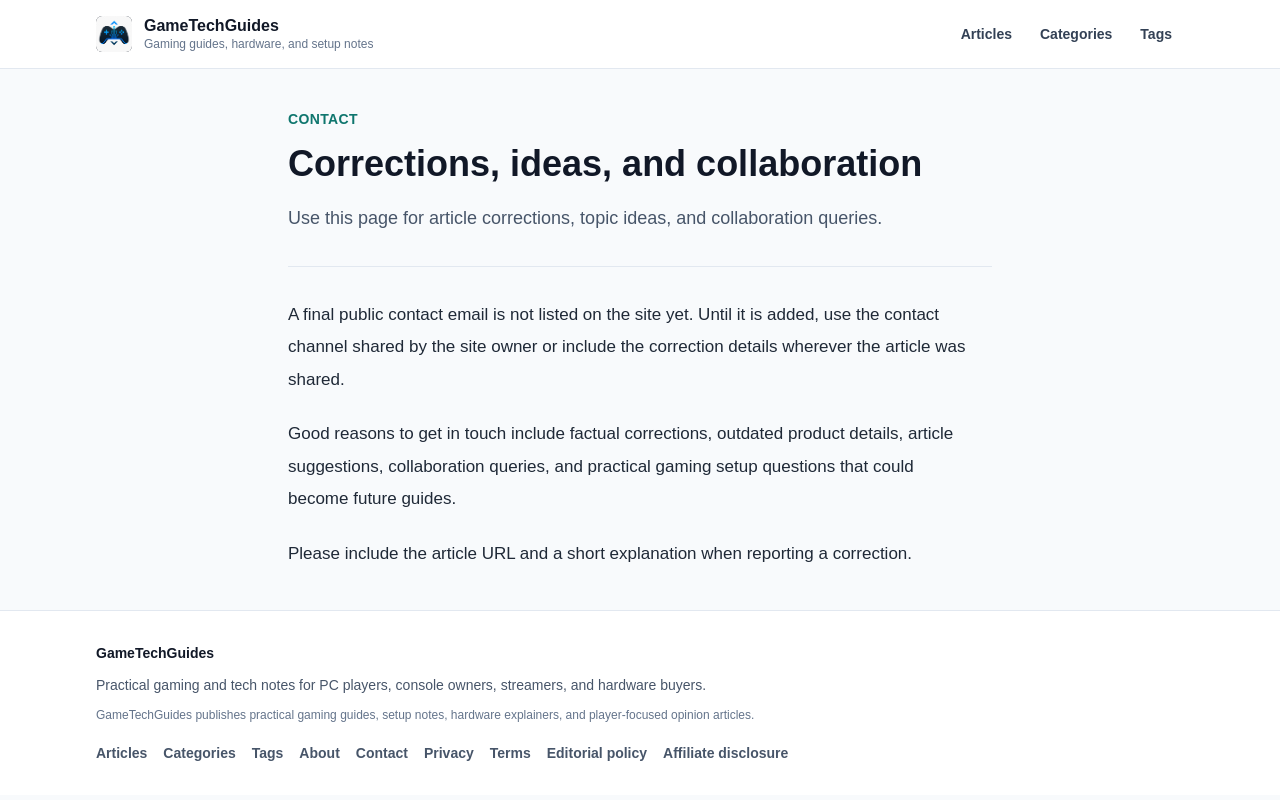
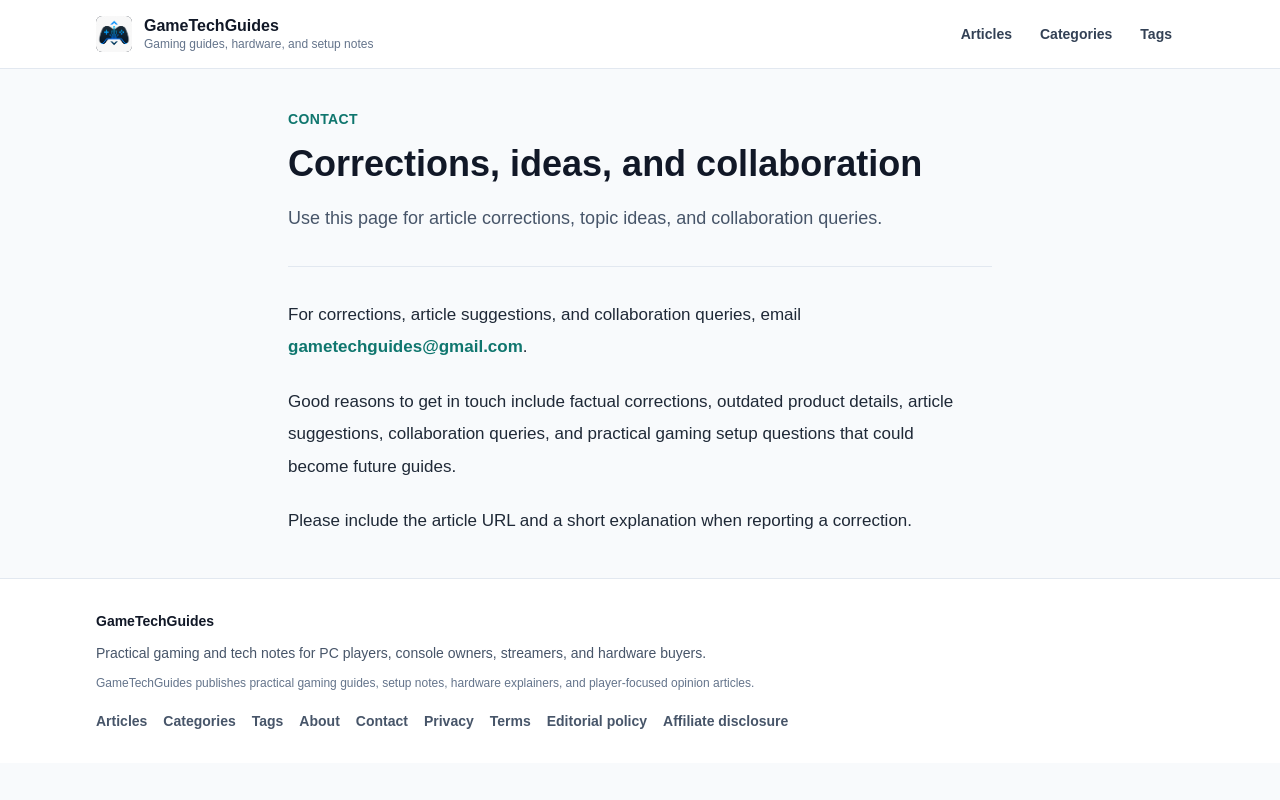
Before and after one commit to NeerajNero/-GameTechBlog-, a Next.js app in the folder apps/web/: page /contact in a window 1280 px wide. Built offline with nearby package versions, Linux system fonts and the light colour scheme; no server answers.

Commit message:
added contact email

```diff
--- a/apps/web/app/contact/page.tsx
+++ b/apps/web/app/contact/page.tsx
@@ -15,9 +15,11 @@
       title="Corrections, ideas, and collaboration"
       description="Use this page for article corrections, topic ideas, and collaboration queries.">
       <p>
-        A final public contact email is not listed on the site yet. Until it is added,
-        use the contact channel shared by the site owner or include the correction
-        details wherever the article was shared.
+        For corrections, article suggestions, and collaboration queries, email{" "}
+        <a className="font-bold text-circuit" href="mailto:gametechguides@gmail.com">
+          gametechguides@gmail.com
+        </a>
+        .
       </p>
       <p>
         Good reasons to get in touch include factual corrections, outdated product
```
Also changed, not shown: 4 other files (tests, documents, lock files or other folders).
